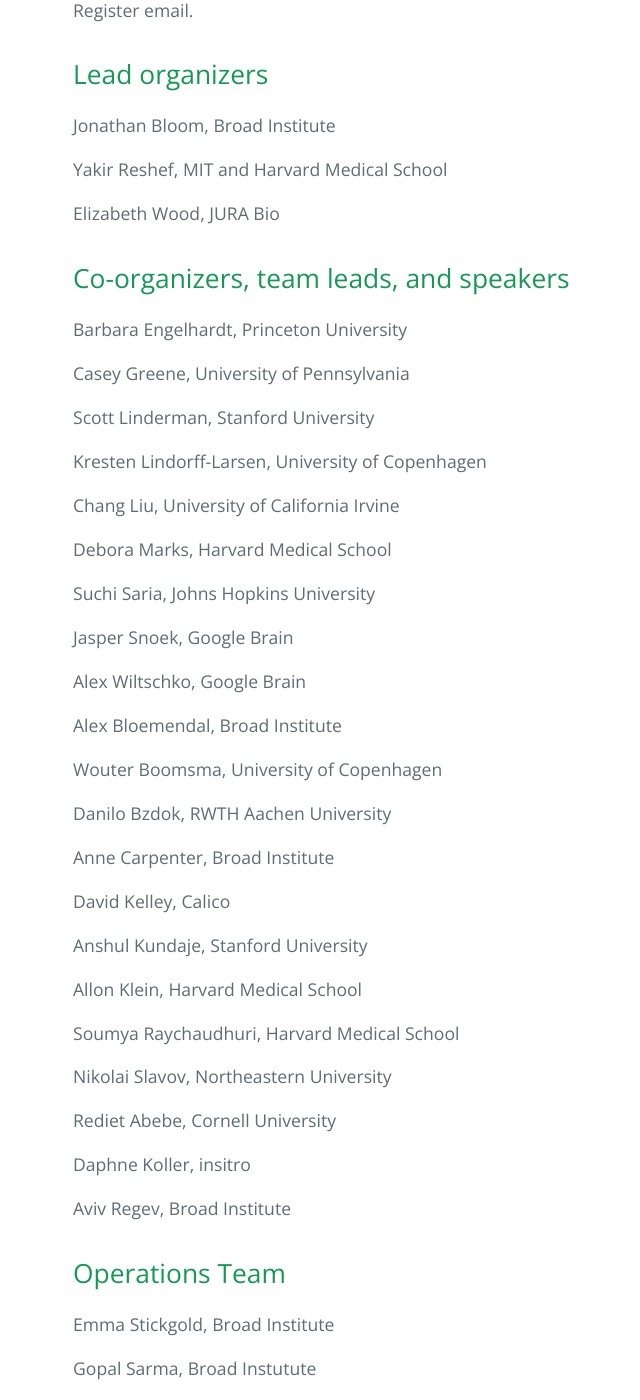
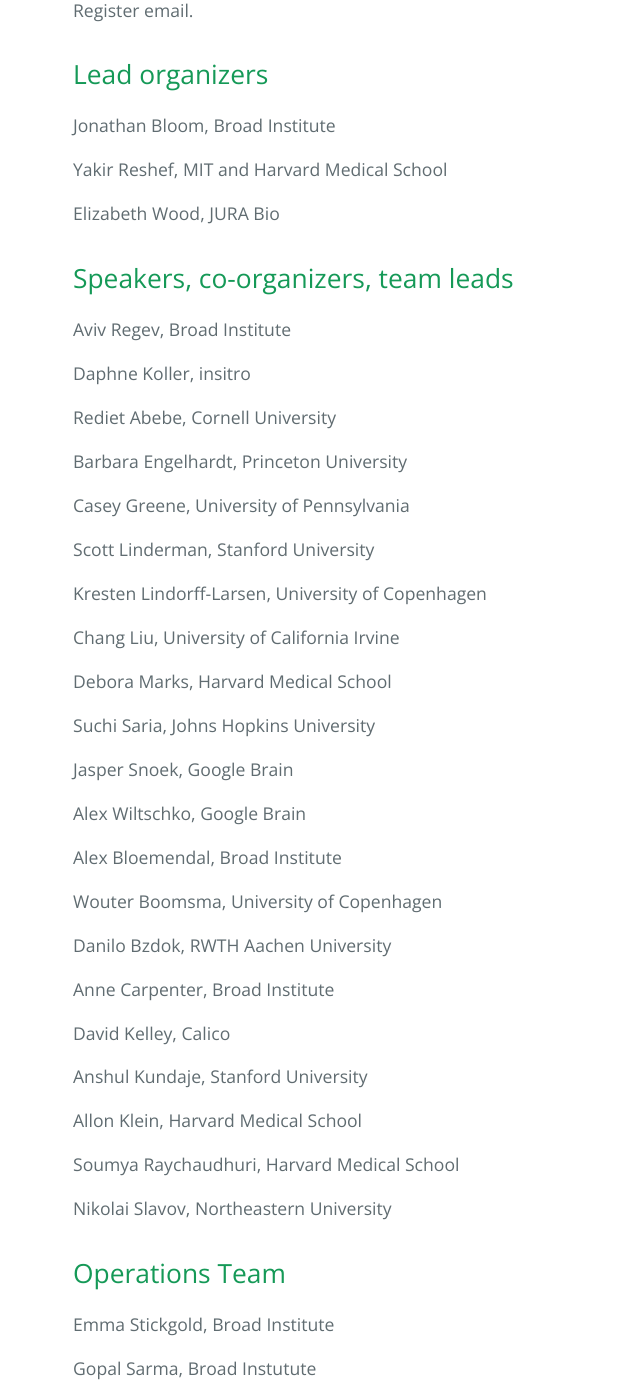
Before and after one commit to lmrl-bio/lmrl-bio.github.io, a Jekyll site: the page built from index.md, in a window 1280 px wide and 1400 px high, scrolled down 1157 px. Shown: the whole window, without its empty margins (151-791 px from the left). Built offline with Jekyll 4.4.1, drawn with Linux system fonts in a browser that asks for light colours; part of the change alters nothing that is shown.

Commit message:
put speakers first

```diff
--- a/index.md
+++ b/index.md
@@ -24,7 +24,13 @@ Yakir Reshef, MIT and Harvard Medical School
 
 Elizabeth Wood, JURA Bio
 
-## Co-organizers, team leads, and speakers
+## Speakers, co-organizers, team leads
+
+Aviv Regev, Broad Institute
+
+Daphne Koller, insitro
+
+Rediet Abebe, Cornell University
 
 Barbara Engelhardt, Princeton University
 
@@ -62,12 +68,6 @@ Soumya Raychaudhuri, Harvard Medical School
 
 Nikolai Slavov, Northeastern University
 
-Rediet Abebe, Cornell University
-
-Daphne Koller, insitro
-
-Aviv Regev, Broad Institute
-
 ## Operations Team
 
 Emma Stickgold, Broad Institute
```
